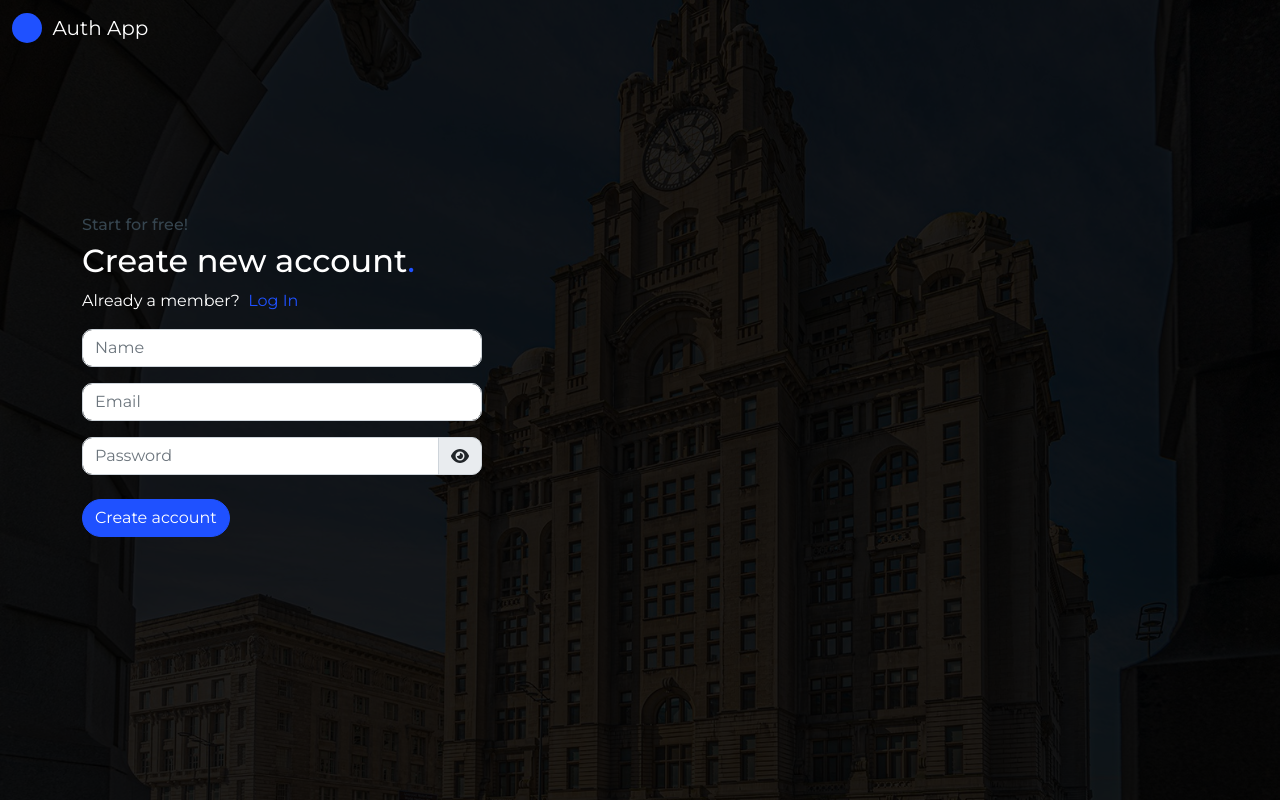
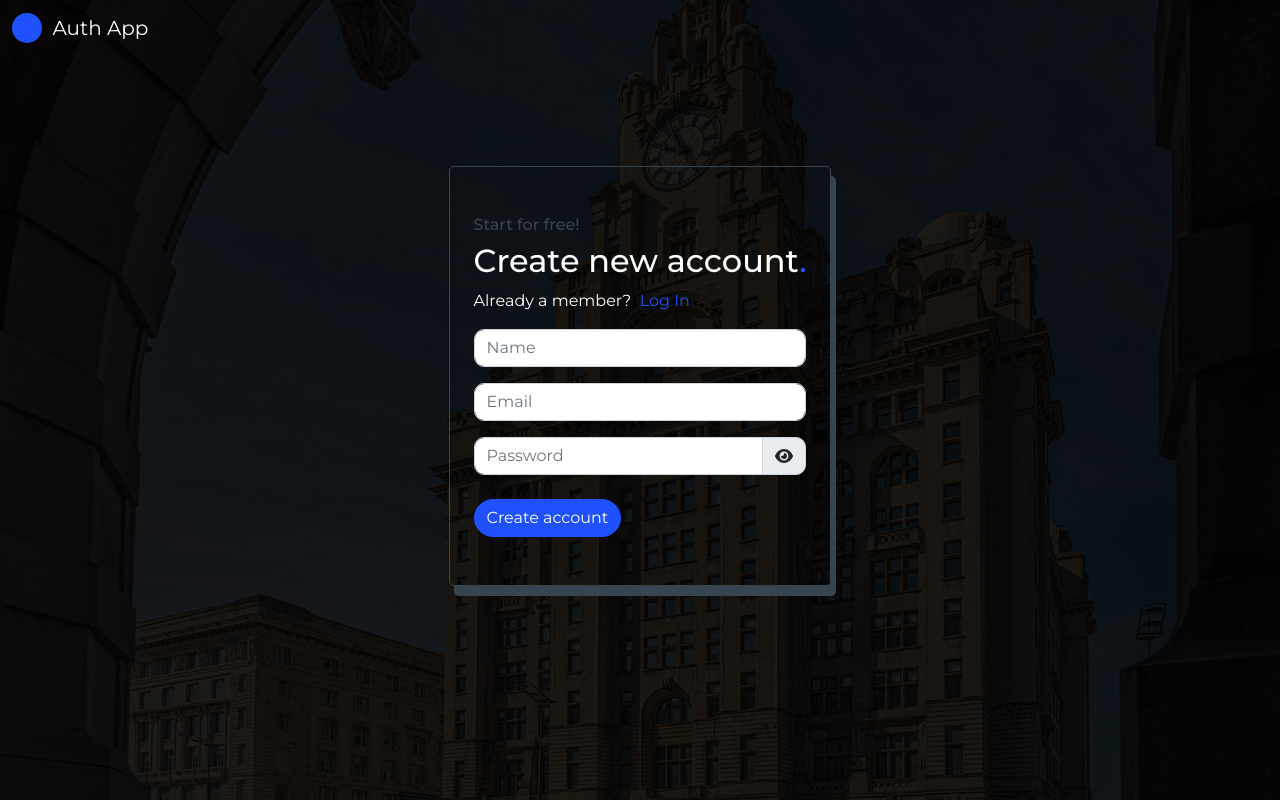
Before and after one commit to michaelOch/authentication-with-react, a React (Create React App) app: page /register in a window 1280 px wide. Built offline with nearby package versions, Linux system fonts and the light colour scheme.

Commit message:
chore: refactor

```diff
--- a/src/api/axios.js
+++ b/src/api/axios.js
@@ -1,5 +1,6 @@
 import axios from 'axios';
-const BASE_URL = 'http://localhost:3001';
+const BASE_URL = 'https://auth-test-api.onrender.com';
+// const BASE_URL = 'http://localhost:3001';
 
 export default axios.create({
     baseURL: BASE_URL
--- a/src/pages/login/login.css
+++ b/src/pages/login/login.css
@@ -1,8 +1,16 @@
 @import '../../services//theme.css';
 
+.login-wrapper {
+    min-height: 80vh;
+}
+
 .login-section {
+    background-color: transparent;
     max-width: 400px;
-    min-height: 80vh;
+    /* min-height: 80vh; */
+    border: 1px solid #36454F;
+    border-radius: 5px;
+    box-shadow: 5px 10px #36454F;
 }
 
 .login-section h6 {
--- a/src/pages/login/login.js
+++ b/src/pages/login/login.js
@@ -86,7 +86,7 @@ function Login() {
                 setData({
                     ...data,
                     isSubmitting: false,
-                    errorMessage: 'Sign in failed!'
+                    errorMessage: (error?.response?.data?.msg) ? (error?.response?.data?.msg) : 'Sign in failed!'
                 })
             })
         } else {
@@ -107,7 +107,8 @@ function Login() {
                 </div>
             </nav>
             <div className='container'>
-                <section className='login-section d-flex flex-column justify-content-center py-5'>
+                <div className='d-flex justify-content-center align-items-center login-wrapper'>
+                    <section className='login-section d-flex flex-column justify-content-center px-4 py-5'>
                         <h6 className=''>Welcome back!</h6>
                         <h2 className=''>Sign in to your account<span className='text-primary'>.</span></h2>
                         <p className=''>Don't have an account? &nbsp;
@@ -172,6 +173,7 @@ function Login() {
                     </section>
                 </div>
             </div>
+        </div>
     )
 }
 
--- a/src/pages/register/register.css
+++ b/src/pages/register/register.css
@@ -1,8 +1,15 @@
 @import '../../services/theme.css';
+
+.register-wrapper {
+    min-height: 80vh;
+}
 
 .register-section {
     max-width: 400px;
-    min-height: 80vh;
+    /* min-height: 80vh; */
+    border: 1px solid #36454F;
+    border-radius: 5px;
+    box-shadow: 5px 10px #36454F;
 }
 
 .register-section h6 {
--- a/src/pages/register/register.js
+++ b/src/pages/register/register.js
@@ -79,7 +79,7 @@ function Register() {
                 setData({
                     ...data,
                     isSubmitting: false,
-                    errorMessage: 'Sign up failed!',
+                    errorMessage: (error?.response?.data?.msg) ? (error?.response?.data?.msg) : 'Sign up failed!',
                     successMessage: null
                 })
             })
@@ -102,7 +102,8 @@ function Register() {
                 </div>
             </nav>
             <div className='container'>
-                <section className='register-section d-flex flex-column justify-content-center'>
+                <div className='d-flex justify-content-center align-items-center register-wrapper'>
+                    <section className='register-section d-flex flex-column justify-content-center px-4 py-5'>
                         <h6 className=''>Start for free!</h6>
                         <h2 className=''>Create new account<span className='text-primary'>.</span></h2>
                         <p className=''>Already a member? &nbsp;
@@ -171,6 +172,7 @@ function Register() {
                     </section>
                 </div>
             </div>
+        </div>
     )
 }
 
--- a/src/services/util.js
+++ b/src/services/util.js
@@ -1 +1,2 @@
-export const apiUrl = 'http://localhost:3001';
+// export const apiUrl = 'http://localhost:3001';
+export const apiUrl = 'https://auth-test-api.onrender.com';
```
Lines whose indentation alone changed are shown as unchanged.
